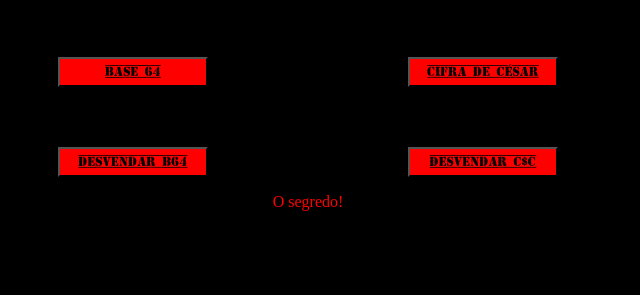
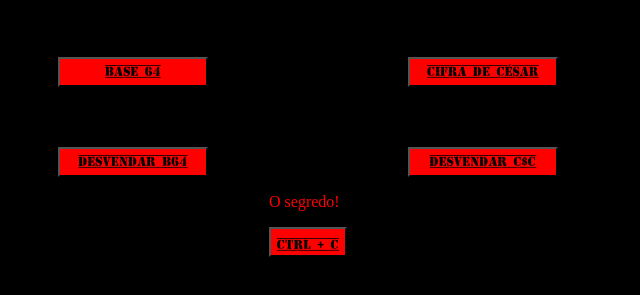
Before and after one commit to marceloydm/atividade02, a plain HTML site: page index.html in a window 1280 px wide. Shown: the part 131-426 px from the top of the page, without its empty margins (0-640 px from the left). Drawn offline with Linux system fonts and the light colour scheme.

Commit message:
copy to clipboard button não tá funcionando

```diff
--- /dev/null
+++ b/docs/js/cpbutton.js
@@ -0,0 +1,6 @@
+function copy() {
+    let x = document.getElementById("final").value;
+    navigator.clipboard.writeText(x);
+
+    alert("Copied Text: " + x);
+}
--- a/index.html
+++ b/index.html
@@ -28,9 +28,13 @@
 
             <div id="results">
                 <p id="final">O segredo!</p>
+                <button class="button" id=”cpbutton” onclick="copy()">CTRL + C</button>
             </div>
 
         </div>
+
+
+        <script src="./docs/js/cpbutton.js"></script>
         <script src="./docs/js/b64.js"></script>
 </body>
 </html>
```
